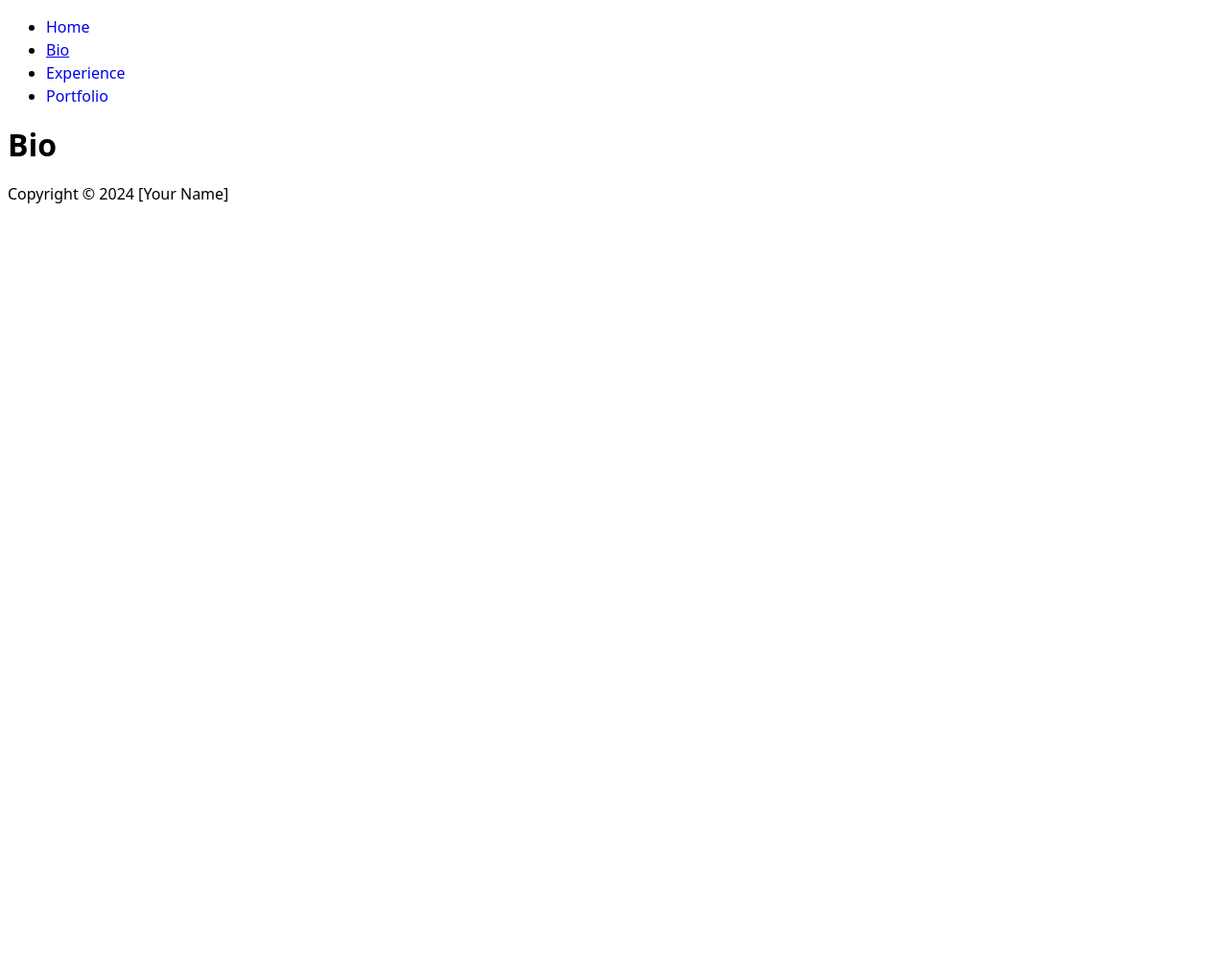
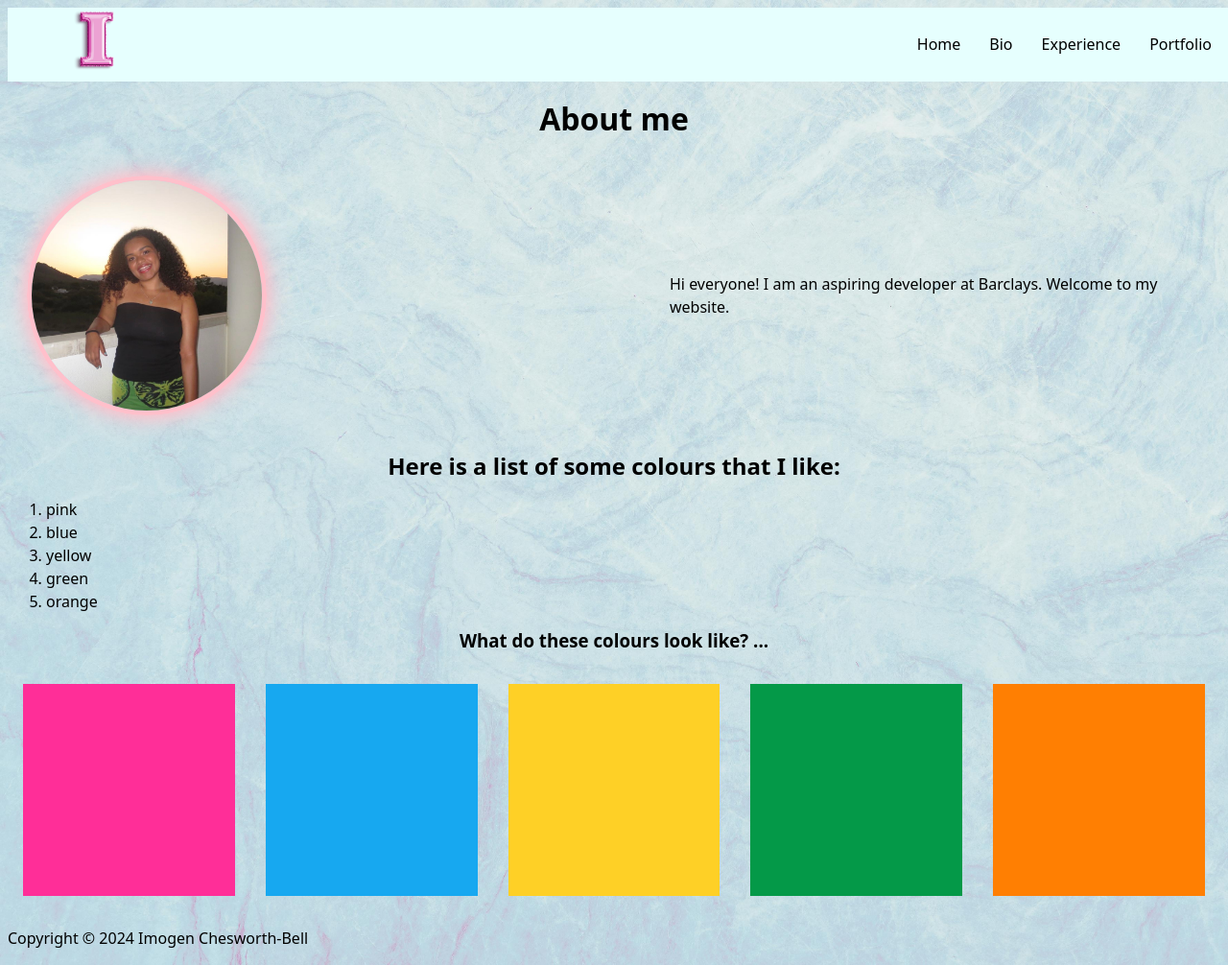
Before and after one commit to imogenchesworthbell/personal-webpage-template, a plain HTML site: page bio.html in a window 1280 px wide. Shown: the whole page at 96% size. Before the commit the page ends 824 px from the top, so only its background shows below. Drawn offline with Linux system fonts and the light colour scheme.

Commit message:
first go

```diff
--- a/bio.html
+++ b/bio.html
@@ -4,37 +4,53 @@
 <head>
   <meta charset="UTF-8">
   <meta name="viewport" content="width=device-width, initial-scale=1.0">
-  <title>Bio - [Your Name]</title>
+  <title>Bio - Imogen Chesworth-Bell</title>
   <link rel="stylesheet" href="style.css">
   <script defer src="script.js"></script>
 </head>
 
 <body>
   <header>
-    <nav>
-      <ul>
-        <li>
-          <a href="index.html">Home</a>
-        </li>
-        <li>
-          <a href="bio.html" aria-current="page">Bio</a>
-        </li>
-        <li>
-          <a href="experience.html">Experience</a>
-        </li>
-        <li>
-          <a href="portfolio.html">Portfolio</a>
-        </li>
+    <nav class="navbar">
+      <a href="bio.html" class="logo">
+        <img src="website-logo.png" alt="logo"></a>
+      <ul class="nav-links">
+        <li class="nav-item"><a href="index.html">Home</a></li>
+        <li class="nav-item"><a href="bio.html" aria-current="page">Bio</a></li>
+        <li class="nav-item"><a href="experience.html">Experience</a></li>
+        <li class="nav-item"><a href="portfolio.html">Portfolio</a></li>
       </ul>
     </nav>
   </header>
 
   <main>
-    <h1>Bio</h1>
+    <h1>About me</h1>
+    <div id="photo-of-me-bio">
+      <img id="profile-photo" src="mephoto.jpg" alt="photo of me" width="250rem" height="250rem">
+      <p class="moveover">
+        Hi everyone! I am an aspiring developer at Barclays. Welcome to my website.
+      </p>
+    </div>
+    <h2> Here is a list of some colours that I like:</h2>
+      <ol>
+        <li>pink</li>
+        <li>blue</li>
+        <li>yellow</li>
+        <li>green</li>
+        <li>orange</li>
+      </ol>
+    <h3> What do these colours look like? ...</h3>
+    <div class="colourpics">
+      <img class="colours" src="pink.png" alt="pink"></img>
+      <img class="colours"src="blue.jpeg" alt="blue"></img>
+      <img class="colours" src="yellow.jpeg" alt="yellow"></img>
+      <img class="colours" src="green.jpeg" alt="green"></img>
+      <img class="colours" src="orange.jpeg" alt="orange"></img>
+    </div>
   </main>
 
   <footer>
-    <p>Copyright &copy; 2024 [Your Name]</p>
+    <p>Copyright &copy; 2024 Imogen Chesworth-Bell</p>
   </footer>
 </body>
 
--- a/style.css
+++ b/style.css
@@ -7,6 +7,8 @@ body {
   line-height: 1.5;
   font-family: system-ui, -apple-system, BlinkMacSystemFont, "Segoe UI", Roboto,
     Oxygen, Ubuntu, Cantarell, "Open Sans", "Helvetica Neue", sans-serif;
+  background-image: url(background.jpeg);
+  background-size: cover;
 }
 
 h1,
@@ -17,12 +19,54 @@ h5,
 h6 {
   line-height: 1.1;
   text-wrap: balance;
+  text-align: center
 }
+
+
 
 img {
   max-width: 100%;
 }
+/* NAV BAR STUFF */
 
+/* LOGO STUFF */
+.logo {
+  display: inline-block;
+}
+.logo img{
+  width: 15%;
+  vertical-align: middle;
+}
+.navbar {
+  width: 100vw;
+  height: 6vw;
+  background-color: #e6fffe;
+  padding-left: 30px;
+  padding-right: 10px;
+  display: flex;
+  justify-content: space-between;
+  align-items: center;
+}
+
+.nav-links {
+  list-style: none;
+  display: flex;
+  justify-content: flex-end;
+}
+
+.nav-item a {
+  display: inline-block;
+  padding: 10px 15px;
+  text-decoration: none;
+  color: black;
+}
+
+.nav-item:hover {
+  background-color: rgb(255, 184, 215);
+}
+.nav-item:hover a {
+  color: white;
+}
 nav a {
   text-decoration: none;
 }
@@ -31,6 +75,54 @@ nav a:hover {
   text-decoration: underline;
 }
 
+/* PROFILE PHOTO */
+#photo-of-me{
+  display: flex;
+  align-items: center; /* Centre items vertically */
+  justify-content: center; /* Centre items horizontally */
+  padding: 20px;
+}
+.mebutton{
+  background: none;
+  border: none;
+}
+.mebutton:hover {
+  box-shadow: 0 0 20px white, 0 0 40px white; /* White glow effect */
+}
+
+#profile-photo {
+  border-radius: 50%; /* Make the image circular */
+  margin-right: 20px; /* Space between the image and the text */
+  border: 5px solid pink;
+  box-shadow: 0 0 15px pink, 0 0 30px pink;
+}
+
+#photo-of-me-bio{
+  display: flex;
+  align-items: center; /* Centre items vertically */
+  padding: 20px;
+}
+.moveover {
+  padding-left: 25rem;
+  flex: 1;
+  text-align: left;
+}
+/* centre Text*/
+.centretext{
+  text-align: center;
+}
+
+/* About me colours section*/
+.colourpics{
+    display: grid;
+    grid-template-columns: 1fr 1fr 1fr 1fr 1fr;
+}
+.colours{
+  width: 100%;
+  object-fit: cover;
+  padding: 1em
+}
+
 /* Can be used to style the active navigation link. */
 [aria-current="page"] {
   text-decoration: underline;
```
Also changed, not shown: experience.html (+13 -16 lines), index.html (+31 -9 lines), portfolio.html (+12 -16 lines), background.jpeg (added), blue.jpeg (added), green.jpeg (added), homeicon.jpeg (added), mephoto.jpg (added), orange.jpeg (added), pink.png (added), website-logo.png (added), yellow.jpeg (added), 1 other file.
